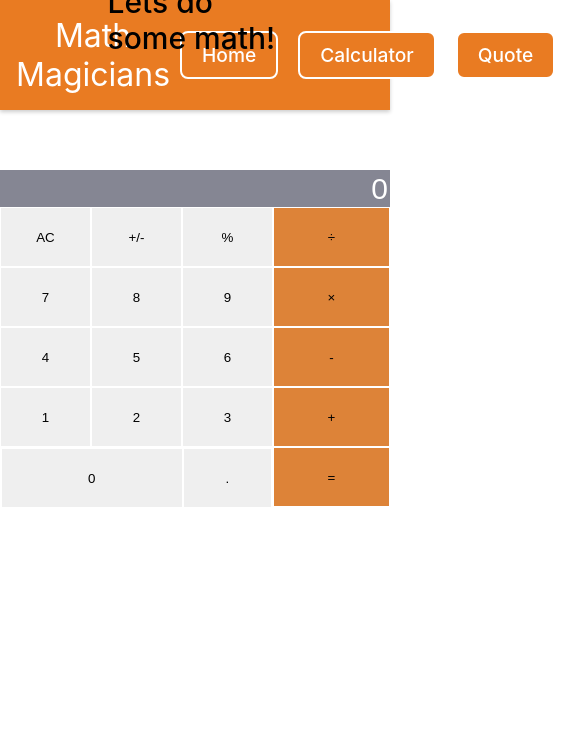
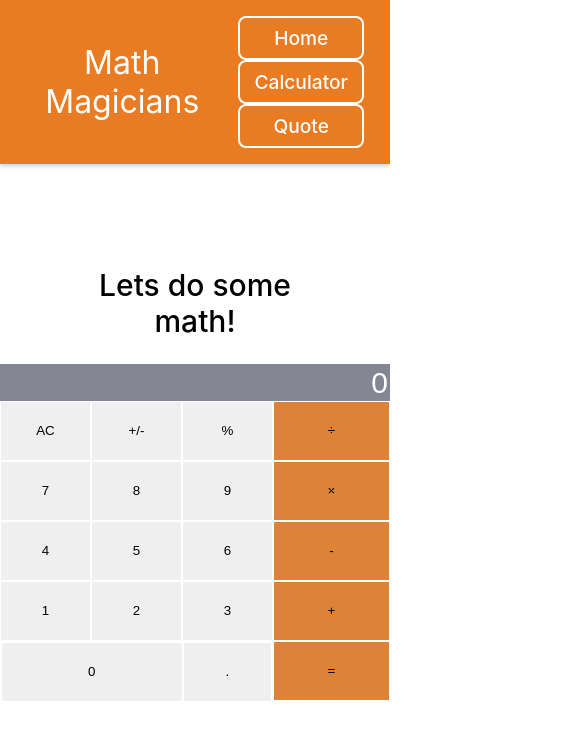
Before and after one commit to RileyManda/math-magicians, a React (Create React App) app: page /calculator in a window 390 px wide. Shown: the top 740 px of the page, 565 px wide, since content can reach past the window. Built offline with nearby package versions, Linux system fonts and the light colour scheme.

Commit message:
Implemented responsive layout

```diff
--- a/src/App.css
+++ b/src/App.css
@@ -259,3 +259,82 @@
 }
 
 /* Quotes END */
+
+/* media queries */
+
+/* Max-width 320px */
+@media (max-width: 320px) {
+  .Navbar {
+    padding: 0.5rem;
+  }
+
+  .Menu-Item {
+    font-size: 1rem;
+    padding: 8px 16px;
+  }
+
+  .Quotes p {
+    font-size: 12px;
+    line-height: 80px;
+  }
+}
+
+/* Max-width 375px */
+@media (max-width: 375px) {
+  .Logo p {
+    font-size: 1.8rem;
+  }
+
+  .CalculatorSection {
+    margin: 20% 0;
+  }
+
+  .CalcHeading {
+    flex-wrap: nowrap;
+    text-align: center;
+    margin: 0;
+  }
+
+  .Quotes p {
+    font-size: 18px;
+    line-height: 100px;
+  }
+}
+
+/* Max-width 414px */
+@media (max-width: 414px) {
+  .Menu-Item {
+    font-size: 1.2rem;
+    padding: 10px 18px;
+  }
+
+  .CalculatorSection {
+    margin: 20% 0;
+  }
+
+  .CalcHeading {
+    flex-wrap: nowrap;
+    text-align: center;
+    margin: 0;
+  }
+
+  .Quotes p {
+    font-size: 18px;
+    line-height: 100px;
+  }
+}
+
+/* Max-width 768px */
+@media (max-width: 768px) {
+  .Menu-List {
+    flex-direction: column;
+  }
+}
+
+/* Max-width 1024px */
+@media (max-width: 1024px) {
+  .Menu-Item {
+    font-size: 1rem;
+    padding: 8px 14px;
+  }
+}
```
Also changed, not shown: .eslintrc.json, .stylelintrc.json, public/manifest.json, 2 other files (tests, documents, lock files or other folders).
